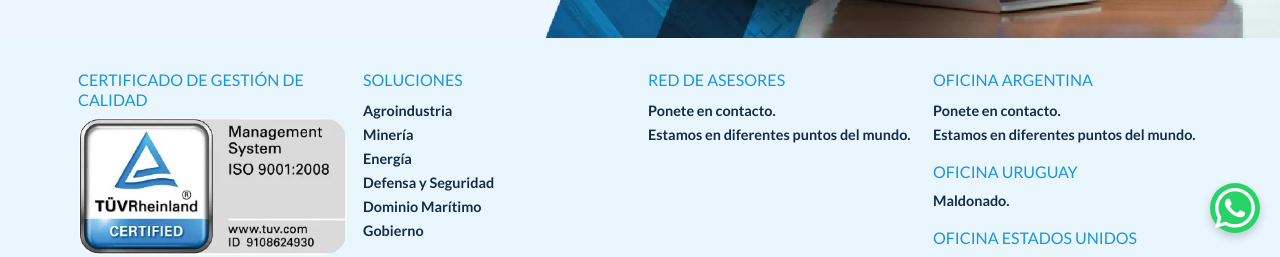
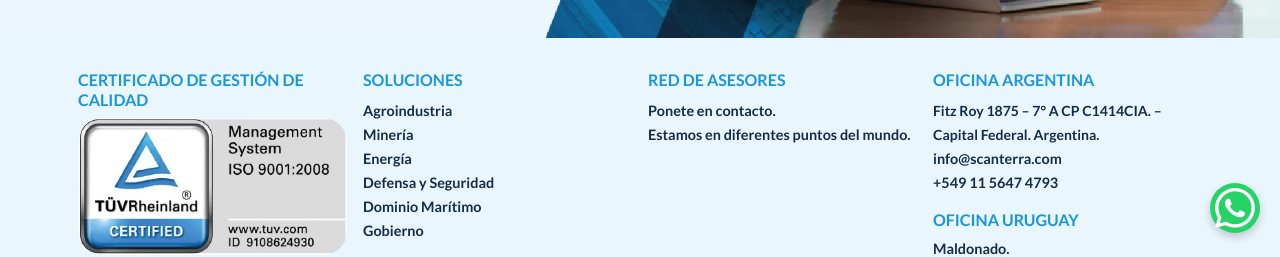
Before and after one commit to agussenes/scanterraReactVite, a React (Vite) app in the folder front/: page / in a window 1280 px wide. Shown: the part 547-804 px from the top of the page. Built offline with nearby package versions, Linux system fonts and the light colour scheme.

Commit message:
rutas footer

```diff
--- a/front/src/components/shareds/footer/Footer.css
+++ b/front/src/components/shareds/footer/Footer.css
@@ -4,7 +4,7 @@
 
 .tituloFooter{
     color: #1A96DA;
-    font-weight:500;
+    font-weight:600;
 }
 
 .imgFooter{
--- a/front/src/components/shareds/footer/Footer.jsx
+++ b/front/src/components/shareds/footer/Footer.jsx
@@ -17,27 +17,28 @@ function Footer() {
               <h6 className=" text-uppercase tituloFooter">SOLUCIONES</h6>
 
               <ul className="list-unstyled ">
-                <li ><Link to="" className="text-decoration-none linksFooter">Agroindustria</Link></li>
-                <li><Link to="" className="text-decoration-none linksFooter">Minería</Link></li>
-                <li><Link to="" className="text-decoration-none linksFooter">Energía</Link></li>
-                <li><Link to="" className="text-decoration-none linksFooter">Defensa y Seguridad</Link></li>
-                <li><Link to="" className="text-decoration-none linksFooter">Dominio Marítimo</Link></li>
-                <li><Link to="" className="text-decoration-none linksFooter">Gobierno</Link></li>
+                <li ><Link to="/agroindustria" className="text-decoration-none linksFooter">Agroindustria</Link></li>
+                <li><Link to="/mineria" className="text-decoration-none linksFooter">Minería</Link></li>
+                <li><Link to="/energia" className="text-decoration-none linksFooter">Energía</Link></li>
+                <li><Link to="/defensa-y-seguridad" className="text-decoration-none linksFooter">Defensa y Seguridad</Link></li>
+                <li><Link to="/dominio-maritimo" className="text-decoration-none linksFooter">Dominio Marítimo</Link></li>
+                <li><Link to="/gobierno" className="text-decoration-none linksFooter">Gobierno</Link></li>
               </ul>
 
             </Col>
             <Col sm={12} md={6} lg={3} className="p-2">
               <h6 className=" text-uppercase tituloFooter">RED DE ASESORES</h6>
               <ul className="list-unstyled " >
-                <li ><Link to="" className="text-decoration-none linksFooter">Ponete en contacto.</Link></li>
-                <li><Link to="" className="text-decoration-none linksFooter">Estamos en diferentes puntos del mundo.</Link></li>
+                <li ><Link to="/red-de-asesores" className="text-decoration-none linksFooter">Ponete en contacto.</Link></li>
+                <li><Link to="/red-de-asesores" className="text-decoration-none linksFooter">Estamos en diferentes puntos del mundo.</Link></li>
               </ul>
             </Col>
             <Col sm={12} md={6} lg={3} className="p-2">
-              <h6 className=" text-uppercase tituloFooter">OFICINA ARGENTINA</h6>
+              <h6 className=" text-uppercase  tituloFooter">OFICINA ARGENTINA</h6>
               <ul className="list-unstyled " >
-                <li ><Link to="" className="text-decoration-none linksFooter">Ponete en contacto.</Link></li>
-                <li><Link to="" className="text-decoration-none linksFooter">Estamos en diferentes puntos del mundo.</Link></li>
+                <li className="color-font fw-semibold"><small>Fitz Roy 1875 – 7° A CP C1414CIA. – Capital Federal. Argentina.</small></li>
+                <li ><a href="mailto:info@scanterra.com" className="text-decoration-none linksFooter">info@scanterra.com</a></li>
+                <li><Link to="tel:+5491156474793" className="text-decoration-none linksFooter">+549 11 5647 4793</Link></li>
               </ul>
               <h6 className=" text-uppercase tituloFooter">OFICINA URUGUAY</h6>
               <ul className="list-unstyled color-font" >
```
